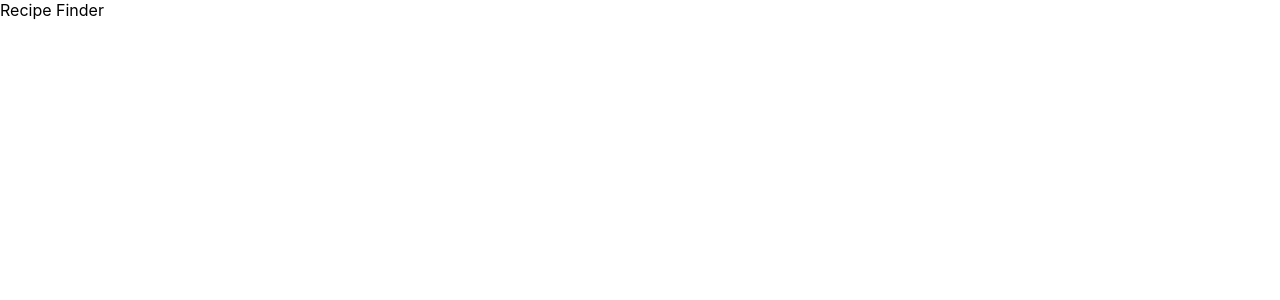
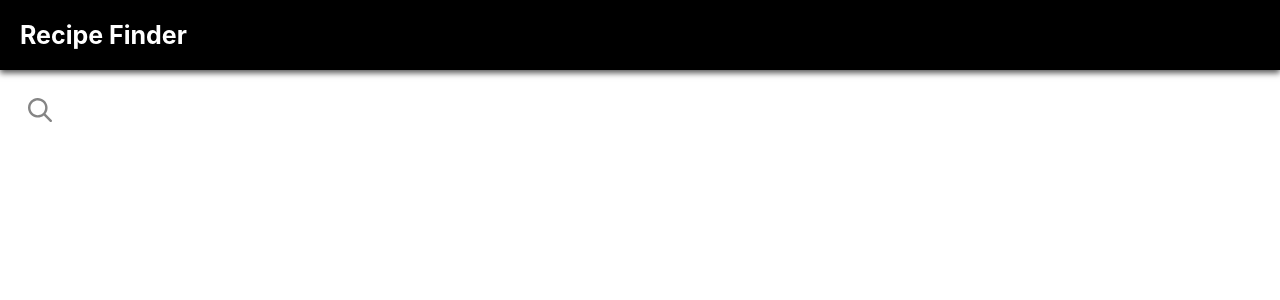
Before and after one commit to kiranpalsingh1806/recipe-finder-app, a React (Create React App) app: page / in a window 1280 px wide. Shown: the top 300 px of the page. Built offline with nearby package versions, Linux system fonts and the light colour scheme.

Commit message:
Added Heading and Search Icon

```diff
--- a/src/App.js
+++ b/src/App.js
@@ -1,9 +1,40 @@
+import styled from "styled-components";
+
+const Container = styled.div`
+  display: flex;
+  flex-direction:column;
+`;
+
+const Header = styled.div`
+  color: white;
+  background-color: black;
+  display:flex;
+  flex-direction: row;
+  padding: 20px;
+  font-size: 25px;
+  font-weight: bold;
+  box-shadow: 0 3px 6px 0 #555;
+`;
+
+const AppNameComponent = styled.div`
+
+`;
+const SearchComponent = styled.div`
+   padding: 20px;
+`;
 
 function App() {
   return (
-    <div className="App">
-      Recipe Finder
-    </div>
+    <Container>
+      <Header>
+        <AppNameComponent>
+            Recipe Finder
+        </AppNameComponent>
+      </Header>
+      <SearchComponent>
+        <img src="/search-icon.svg"/>
+      </SearchComponent>
+    </Container>
   );
 }
 
```
Also changed, not shown: public/search-icon.svg (added).
